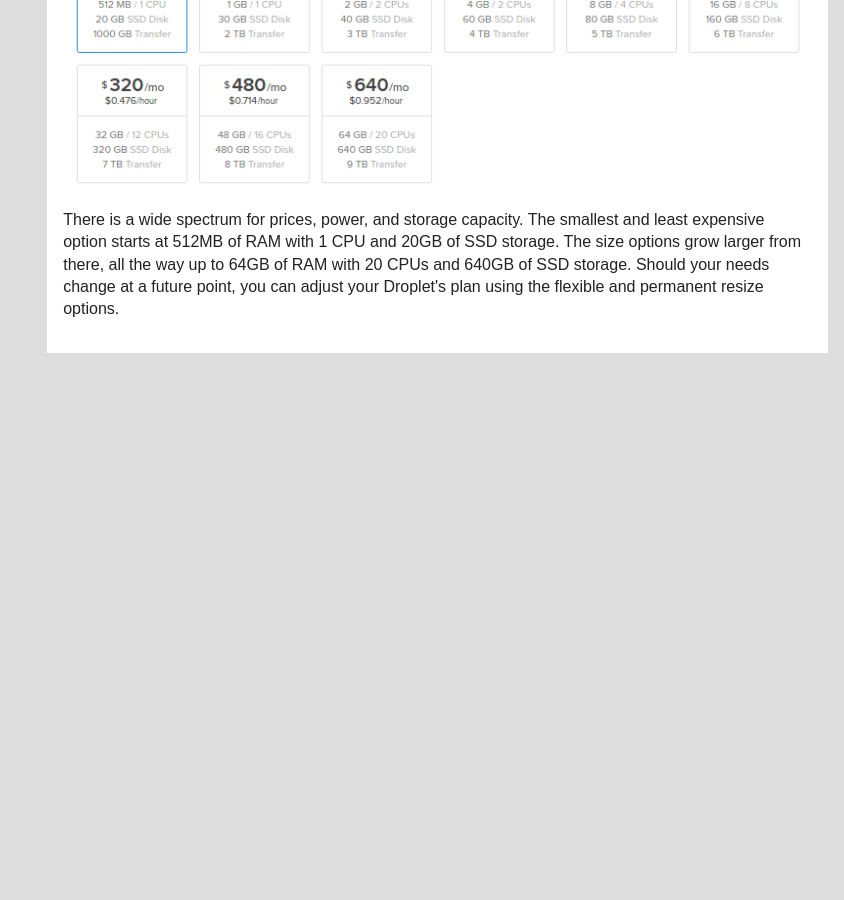
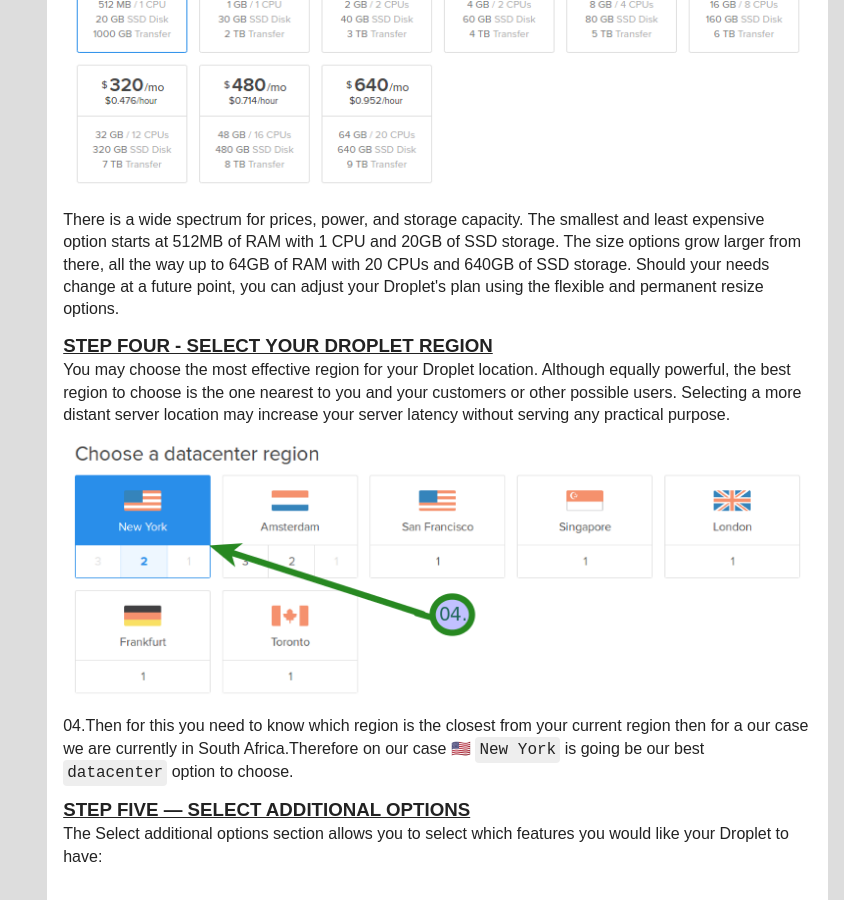
Before and after one commit to Oyamasiphula/deployment_Keys_to_DO, a Jekyll site: the page built from 01-intro.md, in a window 1280 px wide and 900 px high, scrolled down 2621 px. Shown: the whole window, without its empty margins (436-1280 px from the left). Built offline with Jekyll 4.4.1, drawn with Linux system fonts in a browser that asks for light colours; emoji names are drawn with the system emoji font; before the commit the page ends 2974 px from its top, so only the background shows below that.

Commit message:
added new content (step 5) and no image added but it should be the next thing to do

```diff
--- a/01-intro.md
+++ b/01-intro.md
@@ -60,3 +60,14 @@ NB. The First email notification you will receive it is going to be your account
 
 
 <p>There is a wide spectrum for prices, power, and storage capacity. The smallest and least expensive option starts at 512MB of RAM with 1 CPU and 20GB of SSD storage. The size options grow larger from there, all the way up to 64GB of RAM with 20 CPUs and 640GB of SSD storage. Should your needs change at a future point, you can adjust your Droplet's plan using the flexible and permanent resize options.</p>
+
+<h3 style="font-weight: bold;font-weight: bold;margin-bottom: -12px;text-decoration: underline;">Step Four - Select Your Droplet Region</h3>
+
+<p>You may choose the most effective region for your Droplet location. Although equally powerful, the best region to choose is the one nearest to you and your customers or other possible users. Selecting a more distant server location may increase your server latency without serving any practical purpose.</p>
+
+![image-title-here](/img/posts_Schematics/dropletregion.png){:class="img-responsive"}
+
+04.Then for this you need to know which region is the closest from your current region then for a our case we are currently in South Africa.Therefore on our case :us: `New York` is going be our best `datacenter` option to choose.
+
+<h3 style="font-weight: bold;font-weight: bold;margin-bottom: -12px;text-decoration: underline;">Step Five — Select Additional Options</h3>
+The Select additional options section allows you to select which features you would like your Droplet to have:
```
